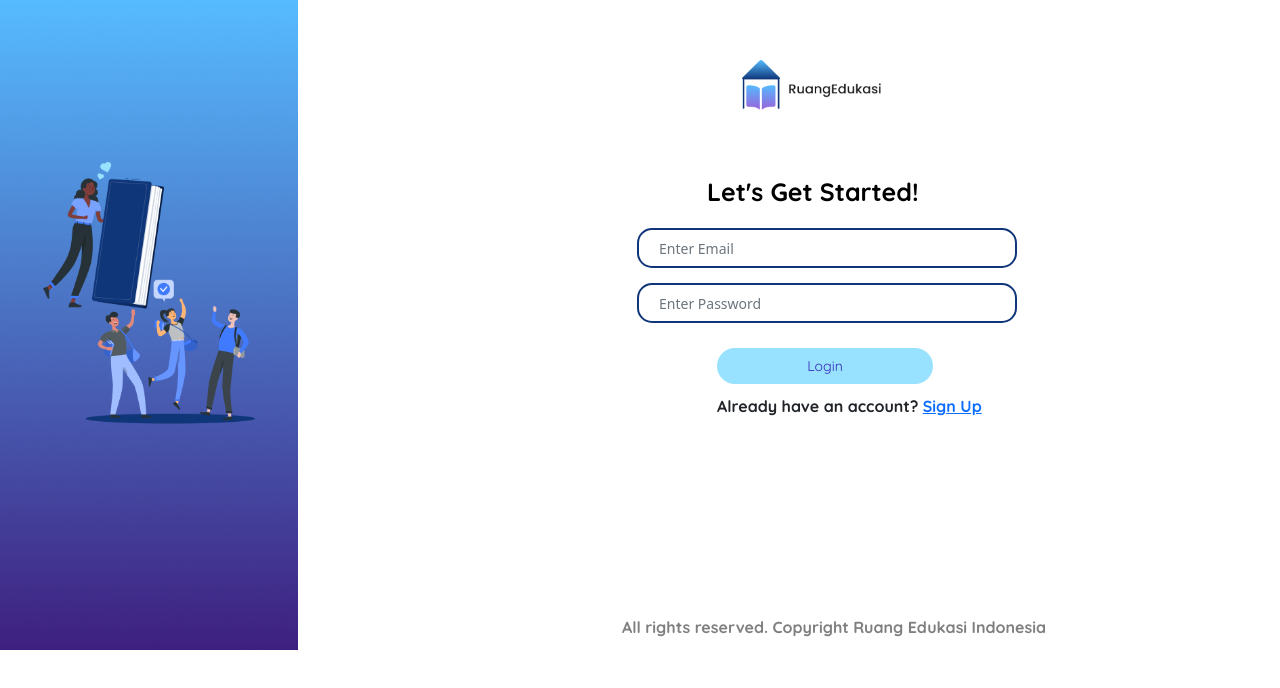
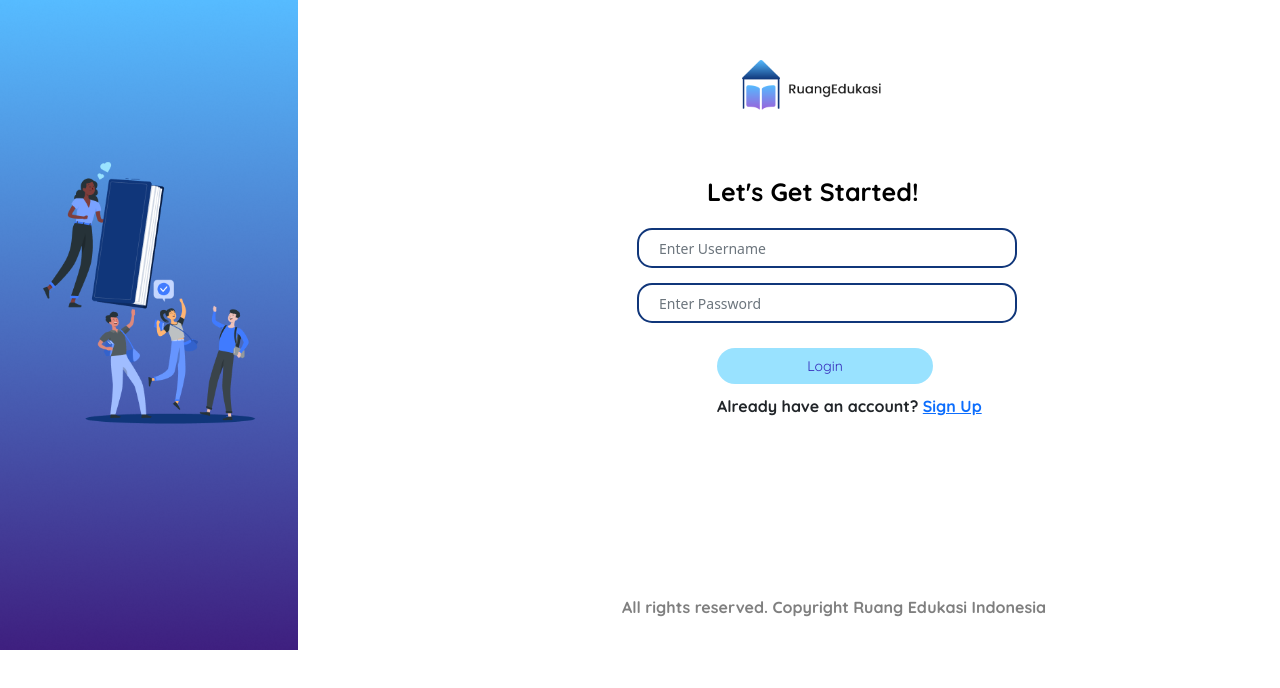
Before and after one commit to nrmia19/final-project-engineering-59, a React (Create React App) app in the folder Frontend/ruang-edukasi/: page /login in a window 1280 px wide. Shown: the top 688 px of the page. Built offline with nearby package versions, Linux system fonts and the light colour scheme.

Commit message:
chore: fetch api login with axios

```diff
--- a/Frontend/ruang-edukasi/package.json
+++ b/Frontend/ruang-edukasi/package.json
@@ -2,6 +2,7 @@
   "name": "ruang-edukasi",
   "version": "0.1.0",
   "private": true,
+  "proxy": "http://localhost:8080/",
   "dependencies": {
     "@testing-library/jest-dom": "^5.16.4",
     "@testing-library/react": "^13.3.0",
@@ -15,7 +16,7 @@
     "web-vitals": "^2.1.4"
   },
   "scripts": {
-    "start": "react-scripts start",
+    "start": "set PORT=3006 && react-scripts start",
     "build": "react-scripts build",
     "test": "react-scripts test",
     "eject": "react-scripts eject"
--- a/Frontend/ruang-edukasi/src/assets/style/components/login.css
+++ b/Frontend/ruang-edukasi/src/assets/style/components/login.css
@@ -25,6 +25,7 @@ img .style-img {
     height: 15%;
     margin-top: 60px;
     margin-left: 470px;
+    cursor: pointer;
 }
 
 .login-body {
@@ -96,7 +97,7 @@ img .style-img {
 }
 
 .login-footer {
-    margin-top: 170px;
+    margin-top: 150px;
     margin-left: 270px;
     width: 100%;
     height: auto;
--- a/Frontend/ruang-edukasi/src/components/Login/Login.js
+++ b/Frontend/ruang-edukasi/src/components/Login/Login.js
@@ -5,24 +5,120 @@ import "../../assets/style/components/login.css";
 import { Form, Container, Row, Col} from "react-bootstrap";
 import logo from "../../assets/images/logo-ruang-edukasi.png";
 import image from "../../assets/images/book.png";
+import axios from "axios";
 
 
 const Login = () => {
-    const [email, setEmail] = useState("");
-    const [password, setPassword] = useState("");
+  const [data, setData] = useState({
+    username: "",
+    password: "",
+  });
 
-    const handleSubmit = (e) => {
-        e.preventDefault();
-        console.log(email, password);
-    };
+  const handleChange = (e) => {
+    const value = e.target.value;
+    setData({
+      ...data,
+      [e.target.name]: value
+    });
+  };
 
-    const handleChange = (e) => {
-        if (e.target.name === "email") {
-            setEmail(e.target.value);
-        } else if (e.target.name === "password") {
-            setPassword(e.target.value);
-        }
-    };
+  const handleStorage = () => {
+    localStorage.setItem('username', data.username);
+    localStorage.setItem('password', data.password);
+   };
+
+  const handleSubmit = async (e) => {
+    e.preventDefault();
+    const dataUser = {
+      username: data.username,
+      password: data.password
+    }
+
+    await axios
+      .post('api/user/login', dataUser)
+      .then((res) => {
+        alert('login sukses');
+         localStorage.setItem('token', res.data.token)
+      })
+      .catch((err) => {
+        console.log(err);
+        alert('gagal login');
+      });
+  }
+
+
+
+  // const handleSubmit = (e) => {
+  // e.preventDefault();
+
+  //   const userObject = async () => {
+  //     const user = {
+  //       username: username,
+  //       email: email,
+  //       password: password,
+  //     };
+  //     const response = await api.post("/register", user);
+  //     console.log(response.data);
+  //   }
+  //   userObject();
+  // }
+
+  // const handleSubmit = async() => {
+  // // store the states in the form data
+  // const userObject = new FormData();
+  //   userObject.append("username", formValue.username)
+  //   userObject.append("email", formValue.email)
+  //   userObject.append("password", formValue.password)
+
+  // try {
+  //   // make axios post request
+  //   const response = await axios({
+  //     method: "post",
+  //     url: "http://localhost:8080/api/user/register",
+  //     data: userObject,
+  //     headers: { "Content-Type": "multipart/form-data" },
+  //   });
+  // } catch(error) {
+  //   console.log(error)
+  // }
+
+  // const [data, setData] = useState({
+  //   username: "",
+  //   email: "",
+  //   password: ""
+  // });
+
+  // const handleChange = (e) => {
+  //   const value = e.target.value;
+  //   // console.log({
+  //   //   ...data,
+  //   //   [e.target.name]: value
+  //   // })
+  //   setData({
+  //     ...data,
+  //     [e.target.name]: value
+  //   });
+  // };
+
+  // const url = "http://localhost:8080/api/user";
+  // const handleSubmit = async (e) => {
+  //   e.preventDefault();
+  //   const userData = {
+  //     username: data.username,
+  //     email: data.email,
+  //     password: data.password
+  //   };
+  //   await axios
+  //     .post(url + '/register', userData)
+  //     .then(result => {
+  //       console.log(result.data);
+  //       alert('sukses register!')
+  //       localStorage.setItem('token', result.data.token)
+  //     })
+  //     .catch(error => {
+  //       alert('gagal register!')
+  //       console.log(error)
+  //     })
 
     return (
       <>
@@ -33,20 +129,22 @@ const Login = () => {
                 <img className="style-img" src={image} alt="image" height="650vh" />
               </div>
               </Col>
-              <Col sm={10}>
+            <Col sm={10}>
+                <a href="/">
                 <div className="login-header">
                   <img src={logo} alt="logo" />
                 </div>
+                </a>
                 <div className="login-body">
                   <h2>Let's Get Started!</h2>
                   <Form onSubmit={handleSubmit}>
-                    <Form.Group className="form-group" controlId="formBasicEmail">
-                      <Form.Control className="form-control" type="email" placeholder="Enter Email" name="email" onChange={handleChange} />
+                    <Form.Group className="form-group" controlId="formBasicUsername">
+                      <Form.Control className="form-control" type="text" placeholder="Enter Username" value={data.username} name="username" onChange={handleChange} />
                     </Form.Group>
                     <Form.Group className="form-group" controlId="formBasicPassword">
-                      <Form.Control className="form-control" type="password" placeholder="Enter Password" name="password" onChange={handleChange} />
+                    <Form.Control className="form-control" type="password" placeholder="Enter Password" value={data.password} name="password" onChange={handleChange} />
                     </Form.Group>
-                    <button className="button-login" type="submit">
+                    <button onClick={handleStorage} className="button-login" type="submit">
                       Login
                     </button>
                     <p>Already have an account? <Link to={"/register"}>Sign Up</Link></p>
```
